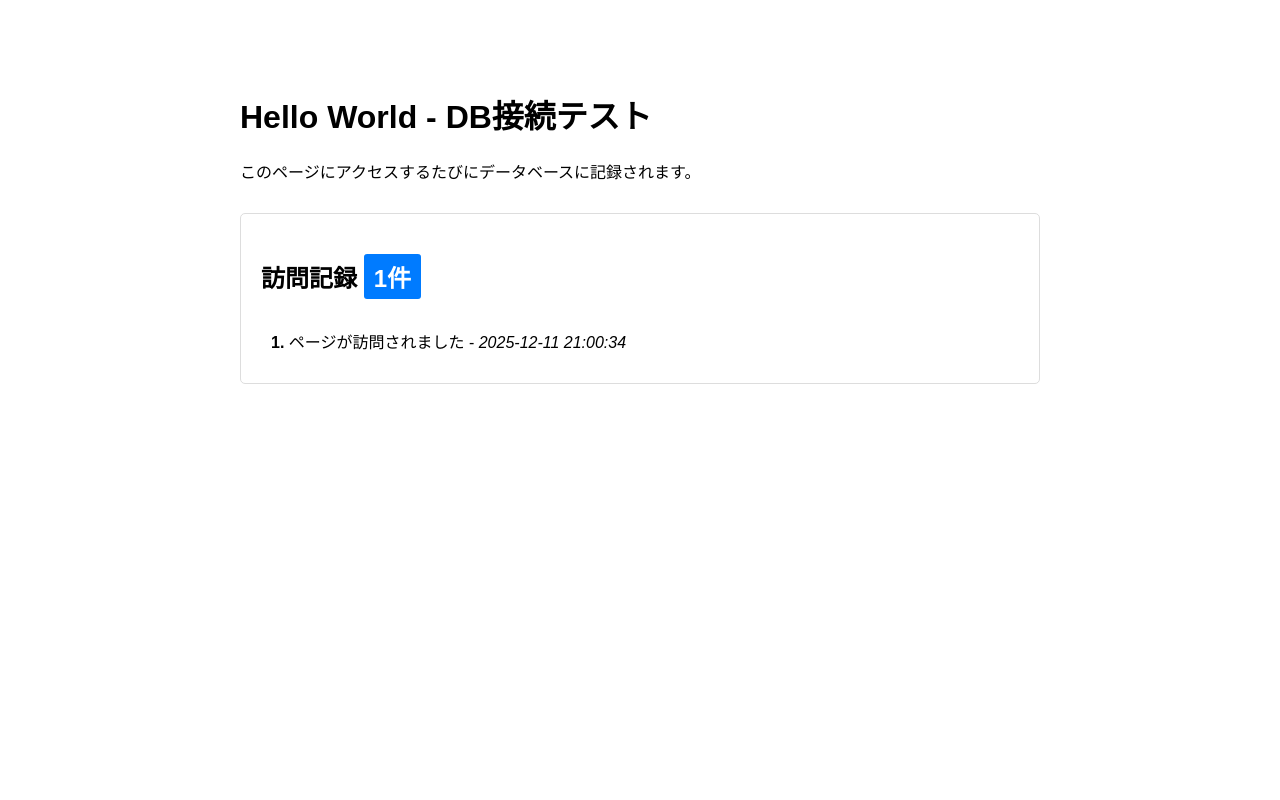
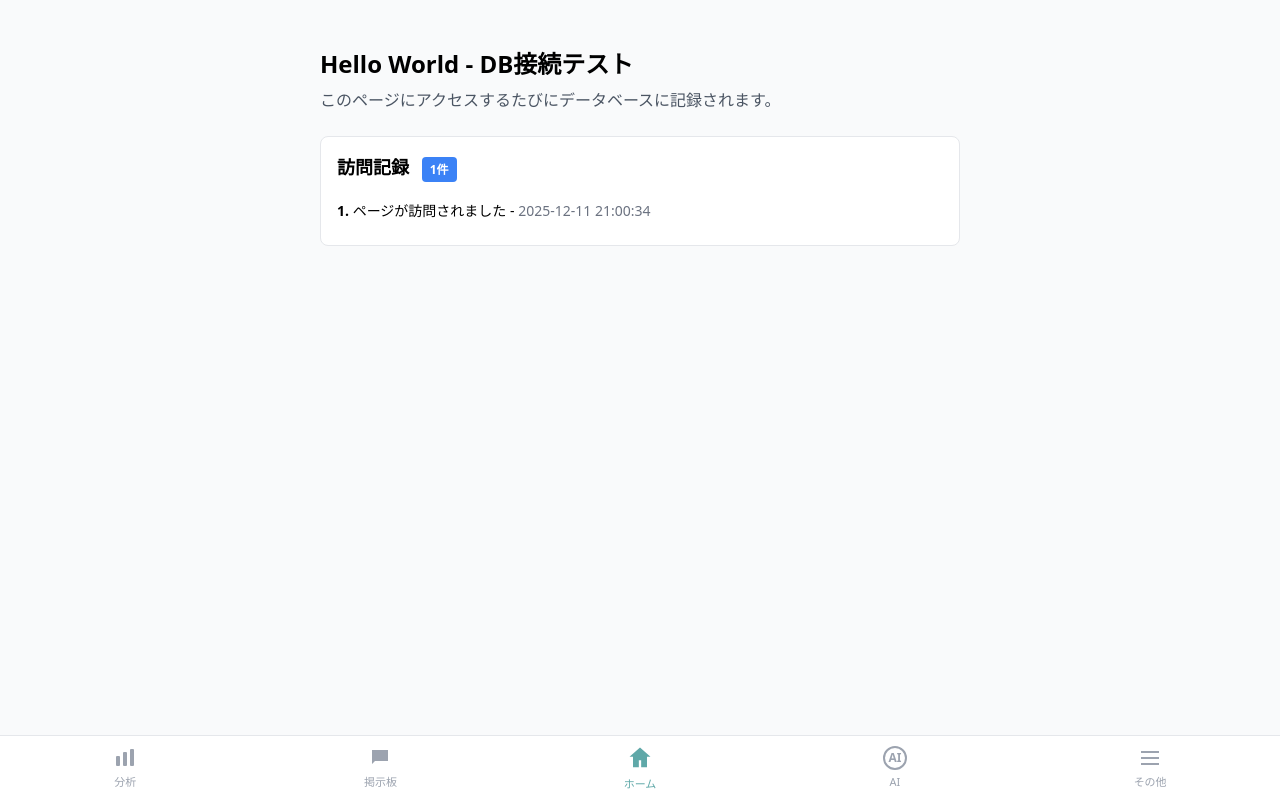
Before and after one commit to StericottoAlpha/C3, a Django app: page / in a window 1280 px wide. Run offline with Django 5.2, Linux system fonts and the light colour scheme; the visitor is signed in with stand-in values (Sample User, id 1); data comes from the database, SQL or seed files in the repository; some libraries are stand-ins or nearby versions.

Commit message:
[add] BottomNav

```diff
--- a/accounts/urls.py
+++ b/accounts/urls.py
@@ -8,4 +8,5 @@ urlpatterns = [
     path('login/', views.login_view, name='login'),
     # path('logout/', views.logout_view, name='logout'),
     # path('profile/', views.profile_view, name='profile'),
+    path('profile/', views.profile, name='profile'),
 ]
--- a/accounts/views.py
+++ b/accounts/views.py
@@ -3,6 +3,12 @@ from django.contrib.auth import login
 from django.views.decorators.http import require_http_methods
 
 from .forms import LoginForm
+from django.contrib.auth.decorators import login_required
+
+@login_required
+def profile(request):
+    return render(request, 'accounts/profile.html')
+
 
 
 @require_http_methods(["GET", "POST"])
--- a/ai_features/urls.py
+++ b/ai_features/urls.py
@@ -5,5 +5,5 @@ from . import views
 app_name = 'ai_features'
 
 urlpatterns = [
-    # path('', views.ai_dashboard, name='dashboard'),
+    path('', views.ai_dashboard, name='dashboard'),
 ]
--- a/ai_features/views.py
+++ b/ai_features/views.py
@@ -1,3 +1,8 @@
 from django.shortcuts import render
+from django.contrib.auth.decorators import login_required
+
+@login_required
+def ai_dashboard(request):
+    return render(request, 'ai_features/dashboard.html')
 
 # Create your views here.
--- a/analytics/urls.py
+++ b/analytics/urls.py
@@ -5,5 +5,5 @@ from . import views
 app_name = 'analytics'
 
 urlpatterns = [
-    # path('', views.dashboard, name='dashboard'),
+    path('', views.dashboard, name='dashboard'),
 ]
--- a/analytics/views.py
+++ b/analytics/views.py
@@ -1,3 +1,6 @@
 from django.shortcuts import render
+from django.contrib.auth.decorators import login_required
 
-# Create your views here.
+@login_required
+def dashboard(request):
+    return render(request, 'analytics/dashboard.html')
--- a/bbs/urls.py
+++ b/bbs/urls.py
@@ -5,7 +5,7 @@ from . import views
 app_name = 'bbs'
 
 urlpatterns = [
-    # path('', views.post_list, name='list'),
+    path('', views.post_list, name='list'),
     # path('create/', views.post_create, name='create'),
     # path('<int:pk>/', views.post_detail, name='detail'),
 ]
--- a/bbs/views.py
+++ b/bbs/views.py
@@ -1,3 +1,6 @@
 from django.shortcuts import render
+from django.contrib.auth.decorators import login_required
 
-# Create your views here.
+@login_required
+def post_list(request):
+    return render(request, 'bbs/list.html')
--- a/common/templates/base.html
+++ b/common/templates/base.html
@@ -23,11 +23,18 @@
 
     {% block extra_head %}{% endblock %}
 </head>
-<body class="{% block body_class %}bg-gray-50{% endblock %}">
+
+<body class="{% block body_class %}bg-gray-50 pb-16{% endblock %}">
+    <!-- メインコンテンツ -->
     {% block body %}
         {% block content %}{% endblock %}
     {% endblock %}
 
+    <!-- ボトムナビ（ログイン時のみ・全画面共通） -->
+    {% if user.is_authenticated %}
+        {% include "common/bottom_nav.html" %}
+    {% endif %}
+
     {% block extra_js %}{% endblock %}
 </body>
 </html>
--- /dev/null
+++ b/common/templates/common/bottom_nav.html
@@ -0,0 +1,82 @@
+<nav class="fixed bottom-0 left-0 w-full bg-white border-t border-gray-200 shadow-sm z-50">
+  <div class="flex justify-around items-center h-16 text-[11px]">
+
+    {% with current=request.resolver_match.view_name %}
+
+    <!-- 分析 -->
+    <a href="{% url 'analytics:dashboard' %}"
+       class="flex flex-col items-center gap-1
+       {% if current == 'analytics:dashboard' %}
+         text-primary
+       {% else %}
+         text-gray-400 hover:text-primary
+       {% endif %}">
+      <svg class="w-6 h-6" fill="currentColor" viewBox="0 0 24 24">
+        <rect x="3" y="10" width="4" height="10" rx="1"/>
+        <rect x="10" y="6" width="4" height="14" rx="1"/>
+        <rect x="17" y="3" width="4" height="17" rx="1"/>
+      </svg>
+      <span>分析</span>
+    </a>
+
+    <!-- 掲示板 -->
+    <a href="{% url 'bbs:list' %}"
+       class="flex flex-col items-center gap-1
+       {% if current == 'bbs:list' %}
+         text-primary
+       {% else %}
+         text-gray-400 hover:text-primary
+       {% endif %}">
+      <svg class="w-6 h-6" fill="currentColor" viewBox="0 0 24 24">
+        <path d="M4 4h16v11H7l-3 3V4z"/>
+      </svg>
+      <span>掲示板</span>
+    </a>
+
+    <!-- ホーム -->
+    <a href="{% url 'common:index' %}"
+       class="flex flex-col items-center gap-1
+       {% if current == 'common:index' %}
+         text-primary
+       {% else %}
+         text-gray-400 hover:text-primary
+       {% endif %}">
+      <svg class="w-7 h-7" fill="currentColor" viewBox="0 0 24 24">
+        <path d="M12 3l9 8h-3v9h-5v-6H11v6H6v-9H3z"/>
+      </svg>
+      <span>ホーム</span>
+    </a>
+
+    <!-- AI -->
+    <a href="{% url 'ai_features:dashboard' %}"
+       class="flex flex-col items-center gap-1
+       {% if current == 'ai_features:dashboard' %}
+         text-primary
+       {% else %}
+         text-gray-400 hover:text-primary
+       {% endif %}">
+      <div class="w-6 h-6 rounded-full border-2 border-current flex items-center justify-center text-xs font-bold">
+        AI
+      </div>
+      <span>AI</span>
+    </a>
+
+    <!-- その他 -->
+    <a href="{% url 'accounts:profile' %}"
+       class="flex flex-col items-center gap-1
+       {% if current == 'accounts:profile' %}
+         text-primary
+       {% else %}
+         text-gray-400 hover:text-primary
+       {% endif %}">
+      <svg class="w-6 h-6" fill="currentColor" viewBox="0 0 24 24">
+        <rect x="3" y="5" width="18" height="2"/>
+        <rect x="3" y="11" width="18" height="2"/>
+        <rect x="3" y="17" width="18" height="2"/>
+      </svg>
+      <span>その他</span>
+    </a>
+
+    {% endwith %}
+  </div>
+</nav>
--- a/common/templates/common/index.html
+++ b/common/templates/common/index.html
@@ -1,55 +1,37 @@
-<!DOCTYPE html>
-<html lang="ja">
-<head>
-    <meta charset="UTF-8">
-    <meta name="viewport" content="width=device-width, initial-scale=1.0">
-    <title>C3 ステリコットα</title>
-    <style>
-        body {
-            font-family: Arial, sans-serif;
-            max-width: 800px;
-            margin: 50px auto;
-            padding: 20px;
-        }
-        .visit-list {
-            margin-top: 30px;
-            border: 1px solid #ddd;
-            border-radius: 5px;
-            padding: 20px;
-        }
-        .visit-item {
-            padding: 10px;
-            border-bottom: 1px solid #eee;
-        }
-        .visit-item:last-child {
-            border-bottom: none;
-        }
-        .count {
-            background: #007bff;
-            color: white;
-            padding: 5px 10px;
-            border-radius: 3px;
-            display: inline-block;
-        }
-    </style>
-</head>
-<body>
-    <h1>Hello World - DB接続テスト</h1>
-    <p>このページにアクセスするたびにデータベースに記録されます。</p>
+{% extends "base.html" %}
 
-    <div class="visit-list">
-        <h2>訪問記録 <span class="count">{{ visits.count }}件</span></h2>
+{% block title %}C3 ステリコットα{% endblock %}
+
+{% block content %}
+<div class="max-w-2xl mx-auto mt-12 px-4">
+    <h1 class="text-2xl font-bold mb-2">Hello World - DB接続テスト</h1>
+    <p class="text-gray-600 mb-6">
+        このページにアクセスするたびにデータベースに記録されます。
+    </p>
+
+    <div class="border border-gray-200 rounded-lg p-4 bg-white">
+        <h2 class="text-lg font-semibold mb-3">
+            訪問記録
+            <span class="ml-2 px-2 py-1 bg-blue-500 text-white text-xs rounded">
+                {{ visits.count }}件
+            </span>
+        </h2>
+
         {% if visits %}
-            {% for visit in visits %}
-            <div class="visit-item">
-                <strong>{{ forloop.counter }}.</strong>
-                {{ visit.message }} -
-                <em>{{ visit.visited_at|date:"Y-m-d H:i:s" }}</em>
-            </div>
-            {% endfor %}
+            <ul class="divide-y divide-gray-100 text-sm">
+                {% for visit in visits %}
+                <li class="py-2">
+                    <strong>{{ forloop.counter }}.</strong>
+                    {{ visit.message }} -
+                    <span class="text-gray-500">
+                        {{ visit.visited_at|date:"Y-m-d H:i:s" }}
+                    </span>
+                </li>
+                {% endfor %}
+            </ul>
         {% else %}
-            <p>まだ記録がありません。</p>
+            <p class="text-gray-500">まだ記録がありません。</p>
         {% endif %}
     </div>
-</body>
-</html>
+</div>
+{% endblock %}
--- a/common/urls.py
+++ b/common/urls.py
@@ -1,5 +1,4 @@
 from django.urls import path
-
 from . import views
 
 app_name = 'common'
```
Also changed, not shown: accounts/templates/accounts/profile.html (added, +8 -0 lines), ai_features/templates/ai_features/dashboard.html (added, +7 -0 lines), analytics/templates/analytics/dashboard.html (added, +7 -0 lines), bbs/templates/bbs/list.html (added, +7 -0 lines).
